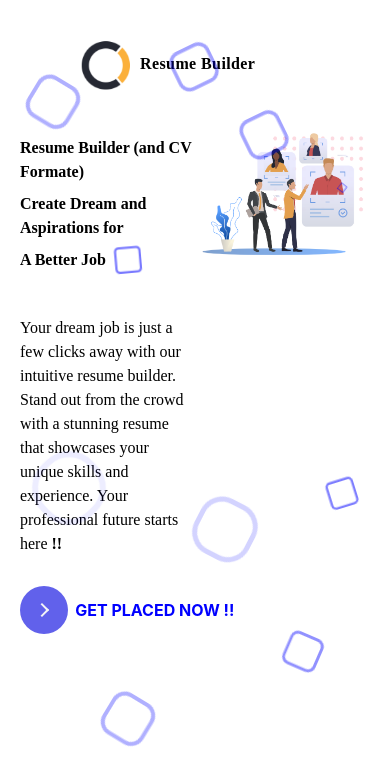
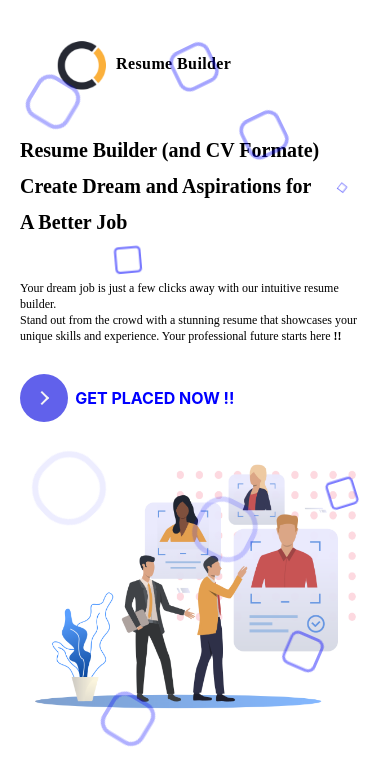
Before and after one commit to Vishwa3025/Resume, a React (Create React App) app: page / in a window 390 px wide. Shown: the top 784 px of the page. Built offline with nearby package versions, Linux system fonts and the light colour scheme.

Commit message:
Update landingPage.jsx

```diff
--- a/src/components/landingPage.jsx
+++ b/src/components/landingPage.jsx
@@ -8,7 +8,7 @@ const LandingPage = () => {
   return (
     <>
       <section>
-        <div className="flex py-5 md:text-xl lg:text-3xl font-semibold mt-5 tracking-wide py-5 px-20 font-['Catamaran']">
+        <div className="flex py-5 md:text-xl lg:text-3xl font-semibold mt-5 tracking-wide px-14 md:px-20 font-['Catamaran']">
           <div>
             <img
               src={icon}
@@ -21,21 +21,21 @@ const LandingPage = () => {
         </div>
       </section>
 
-      <section className="flex p-5 ">
-        <div className="w-1/2 md:px-10 lg:py-3 lg:px-10 xl:p-10">
+      <section className="flex flex-col md:flex-row p-5 ">
+        <div className="md:w-1/2 md:px-10 lg:py-3 lg:px-10 xl:p-10">
           <div className="font-semibold font-['Catamaran']">
-            <div className="lg:mt-12 xl:mt-16 py-1 md:text-2xl lg:text-[27px] xl:text-4xl">
+            <div className="lg:mt-12 xl:mt-16 py-1 text-xl md:text-2xl lg:text-[27px] xl:text-4xl">
               Resume Builder (and CV Formate)
             </div>
-            <div className=" py-1 md:text-base lg:text-[27px] xl:text-4xl">
+            <div className=" py-1 text-xl md:text-base lg:text-[27px] xl:text-4xl">
               Create Dream and Aspirations for
             </div>
-            <div className=" py-1 md:text-base lg:text-[28px] xl:text-4xl">
+            <div className=" py-1 text-xl md:text-base lg:text-[28px] xl:text-4xl">
               A Better Job
             </div>
           </div>
 
-          <div className="md:text-sm lg:text-base xl:text-lg font-['Catamaran']">
+          <div className="text-xs md:text-sm lg:text-base xl:text-lg font-['Catamaran']">
             <div className="font-medium mt-10">
               Your dream job is just a few clicks away with our intuitive resume
               builder.
@@ -58,7 +58,7 @@ const LandingPage = () => {
             </Link>
           </div>
         </div>
-        <div className="w-1/2 lg:p-10">
+        <div className="md:w-1/2 mt-10 md:m-0 lg:p-10">
           <img src={i} alt="" />
         </div>
 
```
